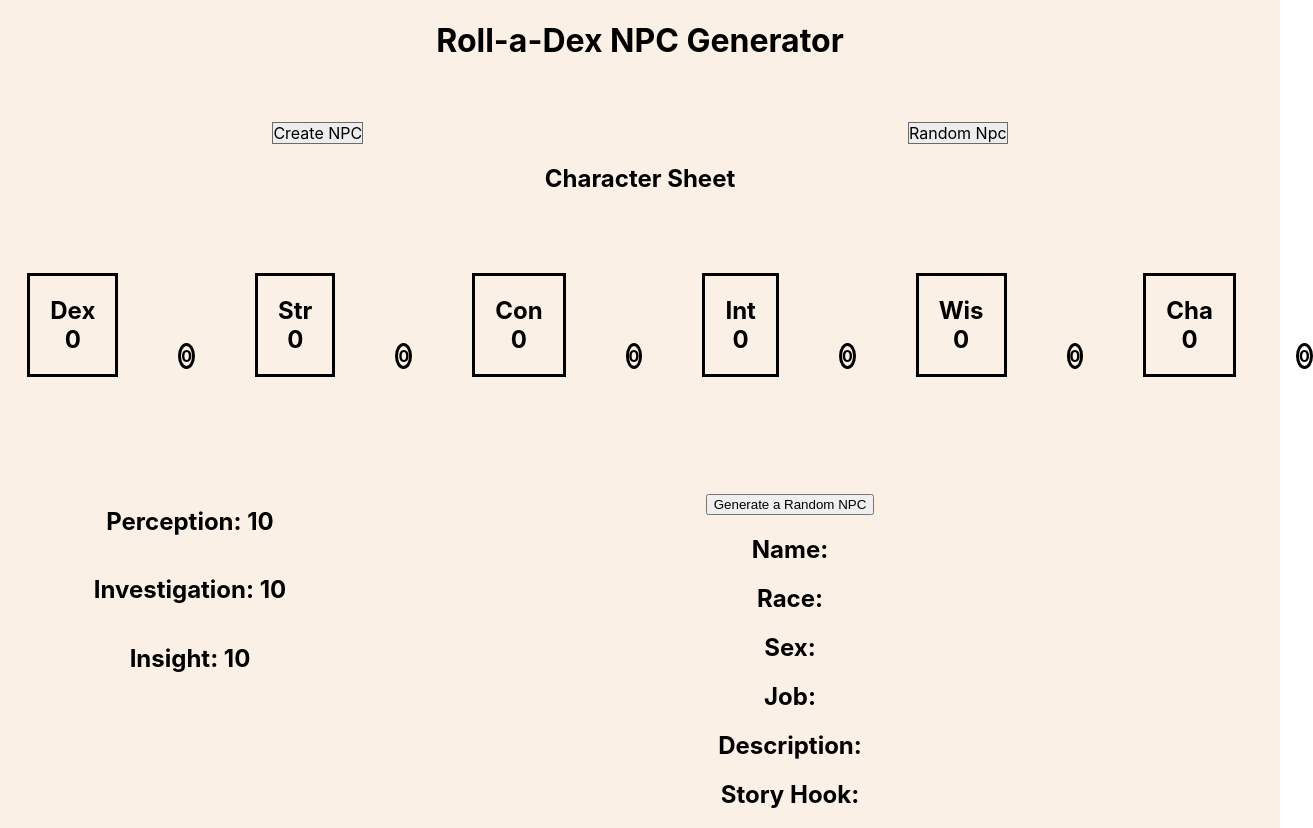
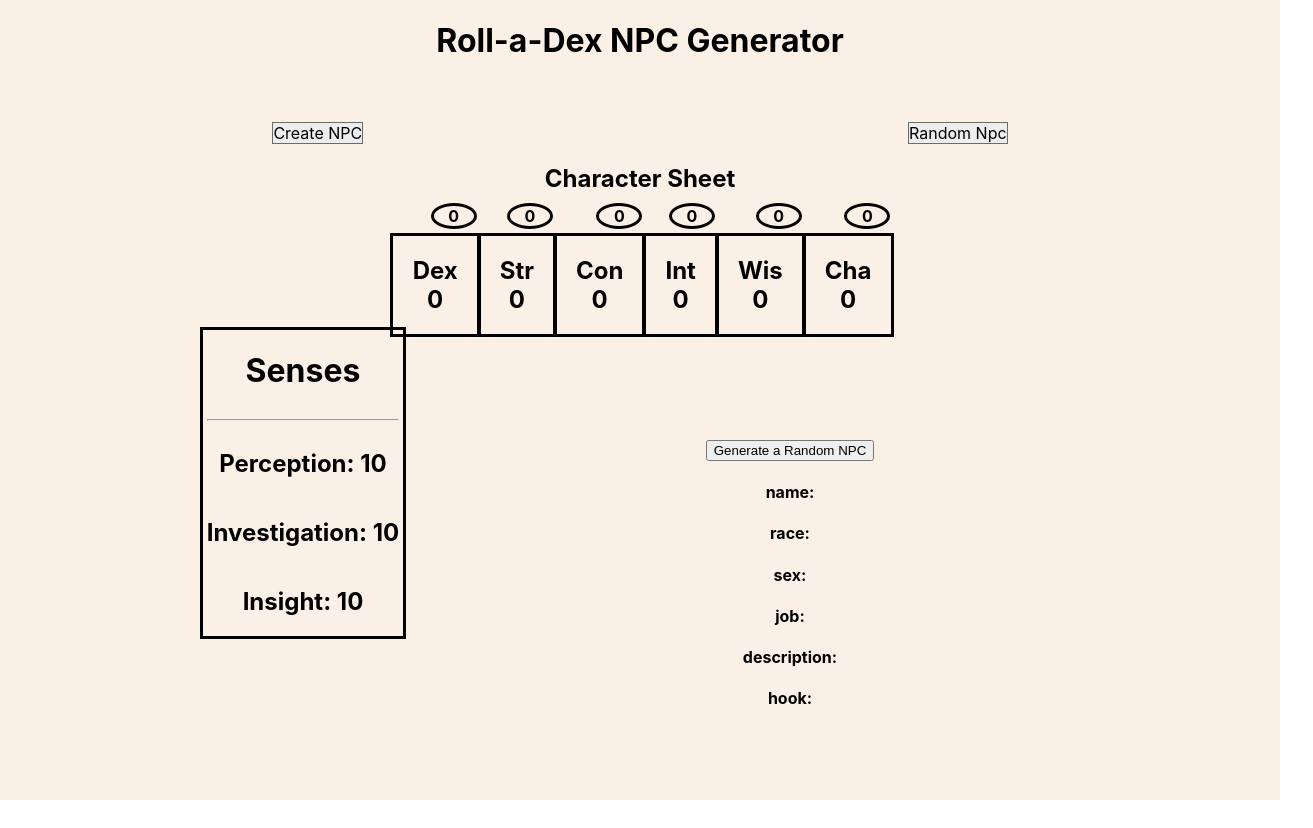
Before and after one commit to mattmcknight13/Roll-a-Dex, a React (Create React App) app: page /sheet in a window 1280 px wide. Shown: the whole page, 1313 px wide, since content can reach past the window. After the commit the page ends 800 px from the top, so only its background shows below. Built offline with nearby package versions, Linux system fonts and the light colour scheme.

Commit message:
styling, and hunting api isses

```diff
--- a/src/App.js
+++ b/src/App.js
@@ -30,43 +30,25 @@ function App(props) {
     Wis: 0,
     Cha: 0,
   });
-
+  //set state for toggle for api input source (form(post), random(get) calls)
   const [clicked, setClicked] = useState(true);
+  console.log(clicked);
 
   // Triggers Get api call on first load
   // beleive this can be reomved as api call is actually being made by RandomButton.jsx through get random
   useEffect(() => {
     return () => {
-      setNpc([]);
+      setNpc([])
       setNpcInfo({});
+      setClicked(true)
     };
-  }, []);
+  }, [setClicked]);
 
-  // create async function to make api call
-  const makeApiCall = async () => {
-    // create variable to assign airtable url to
-    const airtableURL = `https://api.airtable.com/v0/${process.env.REACT_APP_AIRTABLE_BASE}/npc`;
-    // make axios.get call
-    const res = await axios.get(airtableURL, {
-      // provide api key
-      headers: {
-        Authorization: `Bearer ${process.env.REACT_APP_AIRTABLE_KEY}`,
-      },
-    });
-    // create variable to store json object array
-    let arr = res.data.records;
-    // create a varaible i and have it be a random number based on length of api array
-    let i = Math.floor(Math.random() * arr.length);
-    // randomly select one api call based on i
-    let npcKeys = Object.keys(arr[i].fields);
-    let npcValues = Object.values(arr[i].fields);
-    setNpcKey(npcKeys);
-    setNpc(npcValues);
-    getStat();
-  };
   //Stefon and  Soleil's ideas (big help witth passing the state up to use functionality further down)
+  //  takes randomNumber.name value and runs it through a if/else
+  const getMod = (stat) => Math.floor(stat / 2 - 5);
   //create getStat function with min,max as params
-  const getStat = (min, max) => {
+  const getStat = () => {
     //create helper function to hanlde math.random  calc
     const minMax = (min, max) => Math.floor(Math.random() * (max - min + 1));
     // create a object randomNum that that calcualtes attribtues
@@ -93,31 +75,36 @@ function App(props) {
       Cha: getMod(randomNum.Cha),
     });
   };
-  //  takes randomNumber.name value and runs it through a if/else
-  const getMod = (stat) => {
-    if (stat === 6 || stat === 7) {
-      return -2;
-    } else if (stat === 8 || stat === 9) {
-      return -1;
-    } else if (stat === 10 || stat === 11) {
-      return 0;
-    } else if (stat === 12 || stat === 13) {
-      return 1;
-    } else if (stat === 14 || stat === 15) {
-      return 2;
-    } else if (stat === 16 || stat === 17) {
-      return 3;
-    } else if (stat === 18) {
-      return 4;
-    }
+
+  // create async function to make api call
+  const makeApiCall = async () => {
+    // create variable to assign airtable url to
+    const airtableURL = `https://api.airtable.com/v0/${process.env.REACT_APP_AIRTABLE_BASE}/npc`;
+    // make axios.get call
+    const res = await axios.get(airtableURL, {
+      // provide api key
+      headers: {
+        Authorization: `Bearer ${process.env.REACT_APP_AIRTABLE_KEY}`,
+      },
+    });
+    // create variable to store json object array
+    let arr = res.data.records;
+    // create a varaible i and have it be a random number based on length of api array
+    let i = Math.floor(Math.random() * arr.length);
+    // randomly select one api call based on i
+    let npcKeys = Object.keys(arr[i].fields);
+    let npcValues = Object.values(arr[i].fields);
+    setNpcKey(npcKeys);
+    setNpc(npcValues);
+    getStat();
   };
+  console.trace(makeApiCall);
 
   const body = {
     display: "flex",
     flexDirection: "column",
     backgroundColor: "linen",
-    height: "vh",
-    width: "vw",
+    height: `100vh`
   };
   const headerStyle = {
     textAlign: "center",
@@ -133,15 +120,7 @@ function App(props) {
     textDexorationLine: "none",
   };
 
-  const createNpcStyle = {
-    color: "black",
-    border: "solid 1px rgb(107,107,107)",
-    background: "rgb(237,237,237)",
-    textDecoration: "none",
-    marginTop: `40px`,
-  };
-
-  const randomStyle = {
+  const pageButtonStyle = {
     color: "black",
     border: "solid 1px rgb(107,107,107)",
     background: "rgb(237,237,237)",
@@ -160,10 +139,10 @@ function App(props) {
       <header style={headerStyle}>
         <h1>Roll-a-Dex NPC Generator</h1>
         <nav style={navStyle}>
-          <Link style={createNpcStyle} to="/">
+          <Link style={pageButtonStyle} to="/">
             Create NPC
           </Link>
-          <Link style={randomStyle} to="/sheet">
+          <Link style={pageButtonStyle} to="/sheet">
             Random Npc
           </Link>
         </nav>
@@ -199,7 +178,7 @@ function App(props) {
           </Route>
         </Switch>
       </main>
-      <footer></footer>
+
     </div>
   );
 }
@@ -209,3 +188,6 @@ export default App;
 // TODO"
 
 // fix double render on button click of random button
+// what do we know....
+// - init click console.logs twice
+// - on random click console.logs 10 times
--- a/src/components/GetNpc.jsx
+++ b/src/components/GetNpc.jsx
@@ -38,19 +38,19 @@ const GetNpc = (props) => {
         {/* map through selected object to give key values to be classname, and assign values to approriate h2 tag */}
         {!clicked ? (
           npc.map((n, idx) => (
-            <h2 className={npcKey[idx]} key={idx}>
+            <h4 className={npcKey[idx]} key={idx}>
               {npcKey[idx]}: {n}
-            </h2>
+            </h4>
           ))
         ) : (
           <div>
             {/* render h2 tags where clasname is specfic index of array and value is of same index from different array */}
-            <h2 className={npcInfoKeys[0]}>Name: {npcInfoValues[0]}</h2>
-            <h2 className={npcInfoKeys[1]}>Race: {npcInfoValues[1]}</h2>
-            <h2 className={npcInfoKeys[2]}>Sex: {npcInfoValues[2]}</h2>
-            <h2 className={npcInfoKeys[3]}>Job: {npcInfoValues[3]}</h2>
-            <h2 className={npcInfoKeys[4]}>Description: {npcInfoValues[4]}</h2>
-            <h2 className={npcInfoKeys[5]}>Story Hook: {npcInfoValues[5]}</h2>
+            <h4 className={npcInfoKeys[0]}>name: {npcInfoValues[0]}</h4>
+            <h4 className={npcInfoKeys[1]}>race: {npcInfoValues[1]}</h4>
+            <h4 className={npcInfoKeys[2]}>sex: {npcInfoValues[2]}</h4>
+            <h4 className={npcInfoKeys[3]}>job: {npcInfoValues[3]}</h4>
+            <h4 className={npcInfoKeys[4]}>description: {npcInfoValues[4]}</h4>
+            <h4 className={npcInfoKeys[5]}>hook: {npcInfoValues[5]}</h4>
           </div>
         )}
       </>
@@ -59,6 +59,3 @@ const GetNpc = (props) => {
 };
 
 export default GetNpc;
-
-// need to set a toggle state to form button that if clicked turns true or false whichever works to render the form data
-// otherwise should show random generated npc infomration
--- a/src/components/Sheet.jsx
+++ b/src/components/Sheet.jsx
@@ -1,6 +1,6 @@
 import React from "react";
 
-function Sheet(props) {
+function Sheet() {
   return (
     <div>
       <h2>Character Sheet</h2>
--- a/src/components/Stats.jsx
+++ b/src/components/Stats.jsx
@@ -13,24 +13,28 @@ function Stats(props) {
   };
 
   const statStyle = {
-    margin: 60,
+    // margin: ,
     border: "solid black",
     padding: 20,
+    marginRight: 80
   };
 
   const modStyle = {
     border: "solid black",
     borderRadius: `50%`,
+    marginTop: `-10px`,
+    marginLeft: `-130px`,
     height: 20,
     width: 40,
-    marginTop: 130,
   };
 
   const senseStyle = {
     display: `flex`,
     flexDirection: `column`,
-    marginTop: `50px`,
-    marginRight: `900px`,
+    marginTop: `-30px`,
+    marginLeft: `200px`,
+    border: `solid black`,
+    width: `200px`
   };
 
   return (
@@ -69,7 +73,9 @@ function Stats(props) {
         <br />
         <h4 style={modStyle}>{mod.Cha}</h4>
       </div>
-      <div className="Senses" style={senseStyle}>
+      <div className="senses" style={senseStyle}>
+        <h1>Senses</h1>
+        <hr style={{color: ` black`, width: 190}}/>
         <h2>Perception: {wisSense}</h2>
         <h2>Investigation: {intSense}</h2>
         <h2>Insight: {wisSense}</h2>
```
